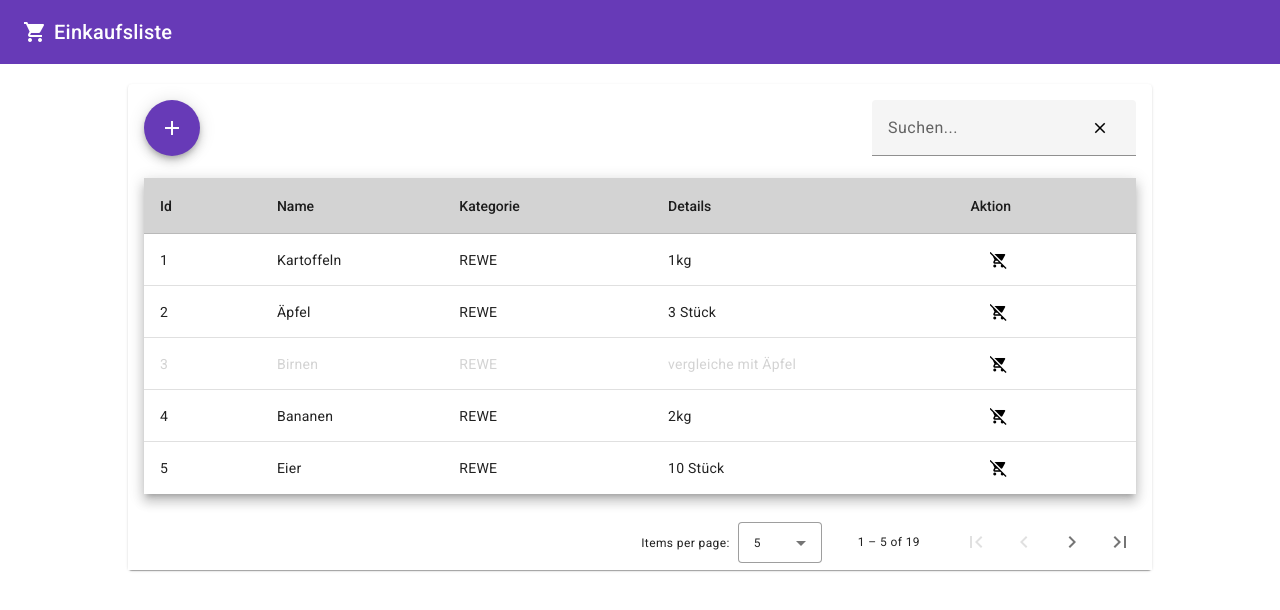
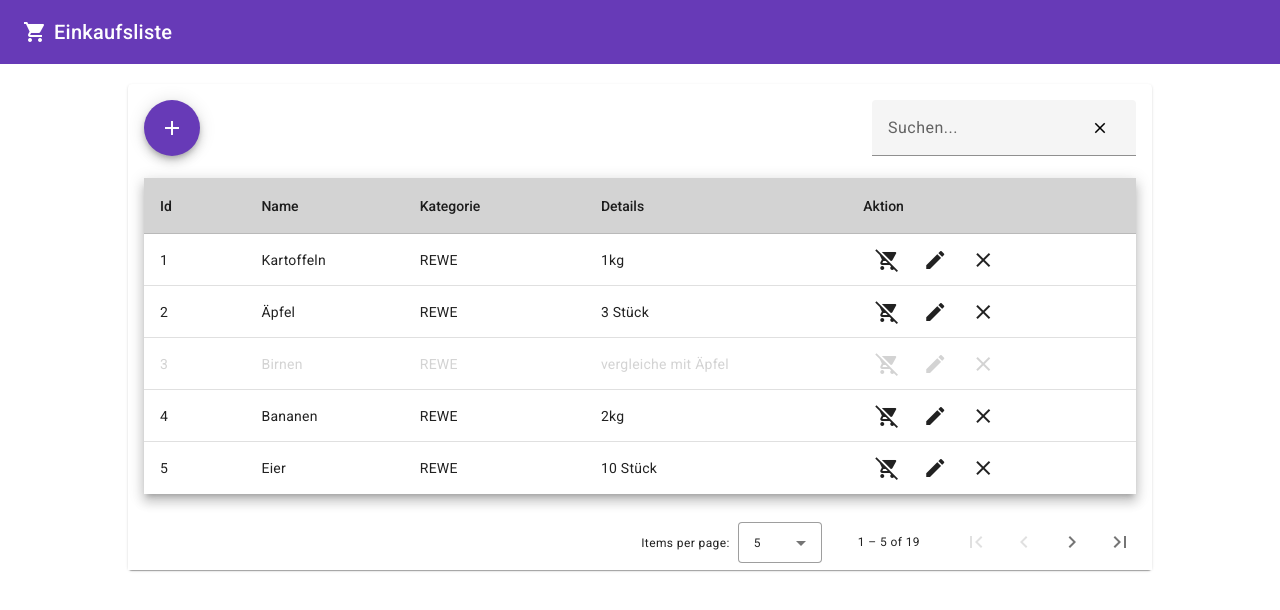
Before and after one commit to wliegel/shopping_list_editor, an Angular app: page / in a window 1280 px wide. Shown: the top 610 px of the page. Built offline with nearby package versions, Linux system fonts and the light colour scheme; data requests are answered from the project's data file.

Commit message:
changed from click events to buttons for simplicity.

```diff
--- a/src/app/shopping-table/shopping-table.component.html
+++ b/src/app/shopping-table/shopping-table.component.html
@@ -38,13 +38,15 @@
 
         <ng-container matColumnDef="action">
           <th mat-header-cell mat-sort-header *matHeaderCellDef>Aktion</th>
-          <td mat-cell *matCellDef="let element">
-            <button mat-button matSuffix (click)="removeItem(element)"><mat-icon>remove_shopping_cart</mat-icon></button>
+          <td mat-cell *matCellDef="let element" (click)=null>
+            <button mat-icon-button (click)="removeItem(element)"><mat-icon>remove_shopping_cart</mat-icon></button>
+            <button mat-icon-button (click)="openEditDialog(element)"><mat-icon>edit</mat-icon></button>
+            <button mat-icon-button (click)="toggleActive(element)"><mat-icon>clear</mat-icon></button>
           </td>
         </ng-container>
 
         <tr mat-header-row *matHeaderRowDef="displayedColumns"></tr>
-        <tr mat-row *matRowDef="let row; columns: displayedColumns;" [ngClass]="{'inactive': !row.active}" (click)="onClick(row)" (dblclick)="openEditDialog(row)">
+        <tr mat-row *matRowDef="let row; columns: displayedColumns;" [ngClass]="{'inactive': !row.active}">
       </table>
     </div>
   </mat-card-content>
--- a/src/app/shopping-table/shopping-table.component.ts
+++ b/src/app/shopping-table/shopping-table.component.ts
@@ -82,7 +82,7 @@ export class ShoppingTableComponent {
     })
   }
 
-  onClick(element: ShoppingItem) {
+  toggleActive(element: ShoppingItem) {
     element.active = !element.active;
     this.saveItem(element);
   }
```
